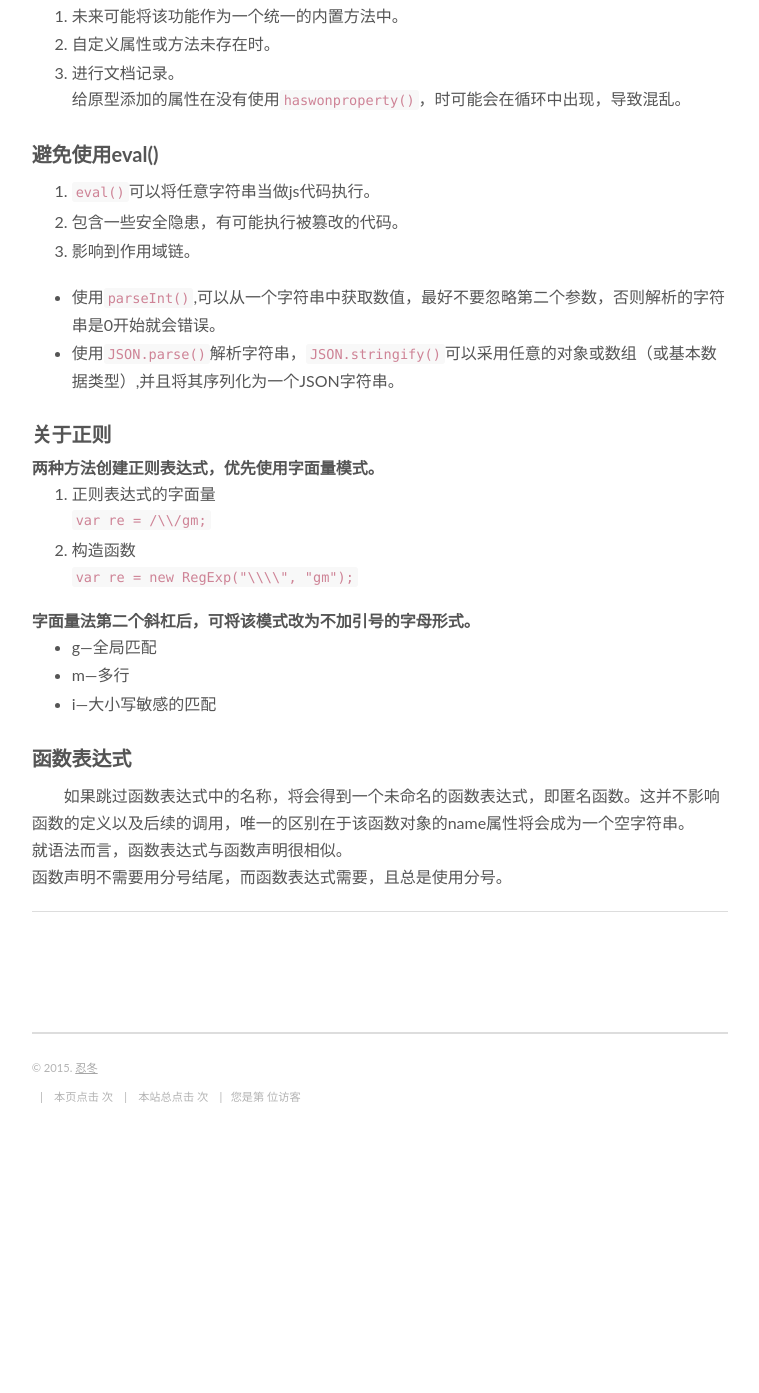
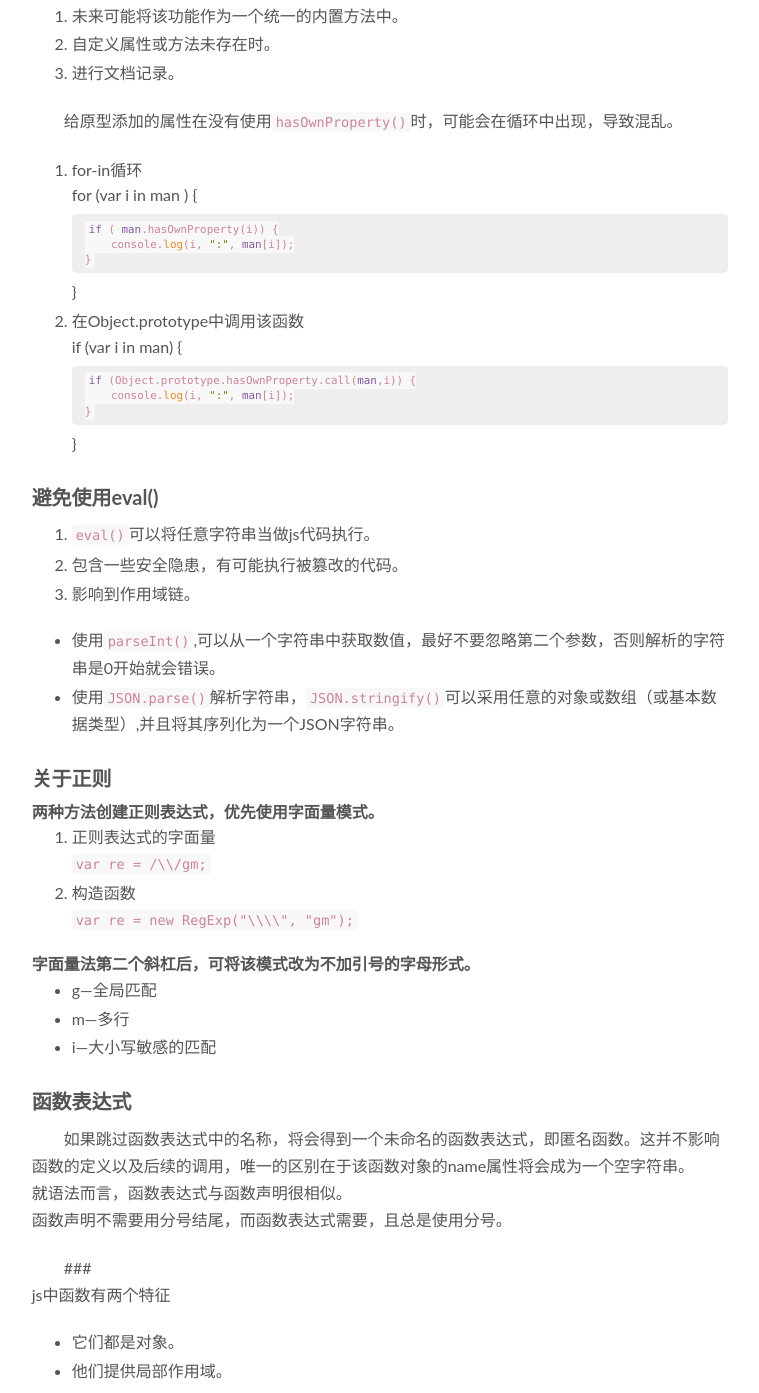
Before and after one commit to shuixingjun/shuixingjun.github.io, a plain HTML site: page 2015/11/25/qqqqaaaaa/index.html in a window 1280 px wide. Shown: the part 1007-2400 px from the top of the page, without its empty margins (465-1224 px from the left). Before the commit the page ends 2177 px from the top, so only its background shows below. Drawn offline with nearby package versions, Linux system fonts and the light colour scheme; some packages are replaced by stand-ins of ours; no server answers; a script that the page names is missing.

Commit message:
Site updated: 2015-12-03 14:53:29

```diff
--- a/2015/11/25/qqqqaaaaa/index.html
+++ b/2015/11/25/qqqqaaaaa/index.html
@@ -28,7 +28,7 @@
 
 是原生的native，包括内置对象（如数组和日期），以及用户自定义的对象。
 是主机的host，包含w">
-<meta property="og:updated_time" content="2015-12-02T02:18:38.235Z">
+<meta property="og:updated_time" content="2015-12-03T03:00:10.511Z">
 <meta name="twitter:card" content="summary">
 <meta name="twitter:title" content="javascript模式 | 水朝宗于海">
 <meta name="twitter:description" content="基本值包装类型javascript是一项面相对象语言，只有五种基本类型不是对象：数值类型，字符串类型，布尔类型，空类型和未定义得性，其中前三个类型有对应的以基本类型封装形式体现的对象表示。可以使用内置构造函数Number(),String(),Boolean()创建包装类型。对象主要有两种类型：
@@ -229,7 +229,18 @@ classes that you can use:
 <ol>
 <li>未来可能将该功能作为一个统一的内置方法中。</li>
 <li>自定义属性或方法未存在时。</li>
-<li>进行文档记录。<br>给原型添加的属性在没有使用<code>haswonproperty()</code>，时可能会在循环中出现，导致混乱。</li>
+<li>进行文档记录。</li>
+</ol>
+<p>给原型添加的属性在没有使用<code>hasOwnProperty()</code>时，可能会在循环中出现，导致混乱。</p>
+<ol>
+<li>for-in循环<br> for (var i in man ) {<pre><code><span class="keyword">if</span> ( <span class="keyword">man</span>.hasOwnProperty(i)) {
+    console.<span class="literal">log</span>(i, <span class="string">":"</span>, <span class="keyword">man</span>[i]);
+}
+</code></pre> }</li>
+<li>在Object.prototype中调用该函数<br> if (var i in man) {<pre><code><span class="keyword">if</span> (Object.prototype.hasOwnProperty.call(<span class="keyword">man</span>,i)) {
+    console.<span class="literal">log</span>(i, <span class="string">":"</span>, <span class="keyword">man</span>[i]);
+}
+</code></pre> }</li>
 </ol>
 <h3 id="避免使用eval()">避免使用eval()</h3><ol>
 <li><code>eval()</code>可以将任意字符串当做js代码执行。</li>
@@ -250,6 +261,11 @@ classes that you can use:
 <li>i—大小写敏感的匹配</li>
 </ul>
 <h3 id="函数表达式">函数表达式</h3><p>如果跳过函数表达式中的名称，将会得到一个未命名的函数表达式，即匿名函数。这并不影响函数的定义以及后续的调用，唯一的区别在于该函数对象的name属性将会成为一个空字符串。<br>就语法而言，函数表达式与函数声明很相似。<br>函数声明不需要用分号结尾，而函数表达式需要，且总是使用分号。</p>
+<p>###<br>js中函数有两个特征</p>
+<ul>
+<li>它们都是对象。</li>
+<li>他们提供局部作用域。</li>
+</ul>
 
   </section>
 
```
